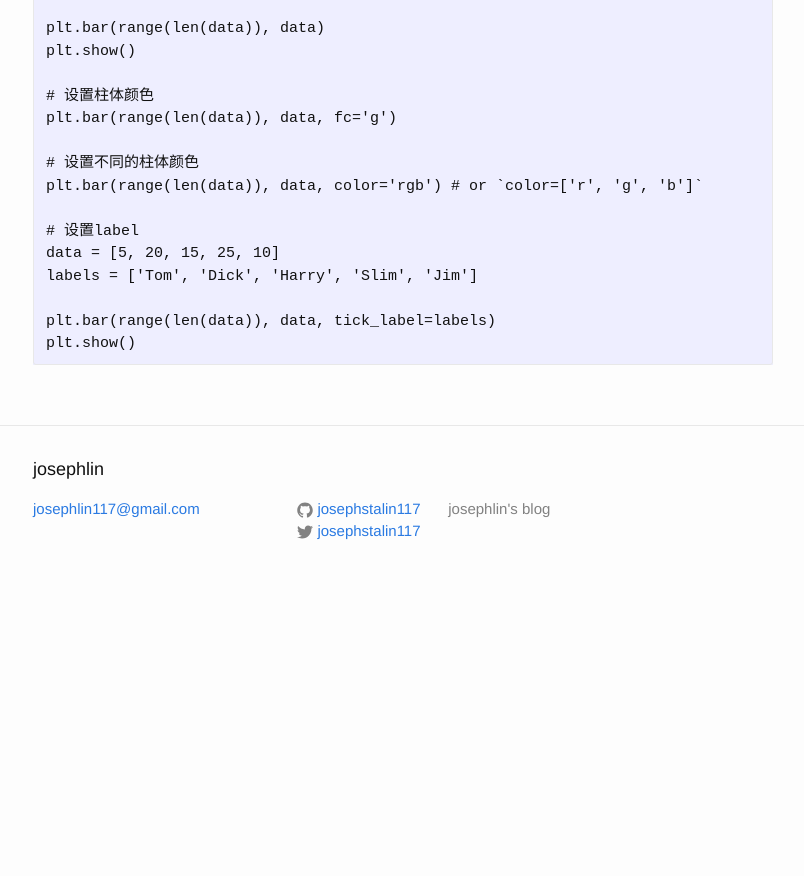
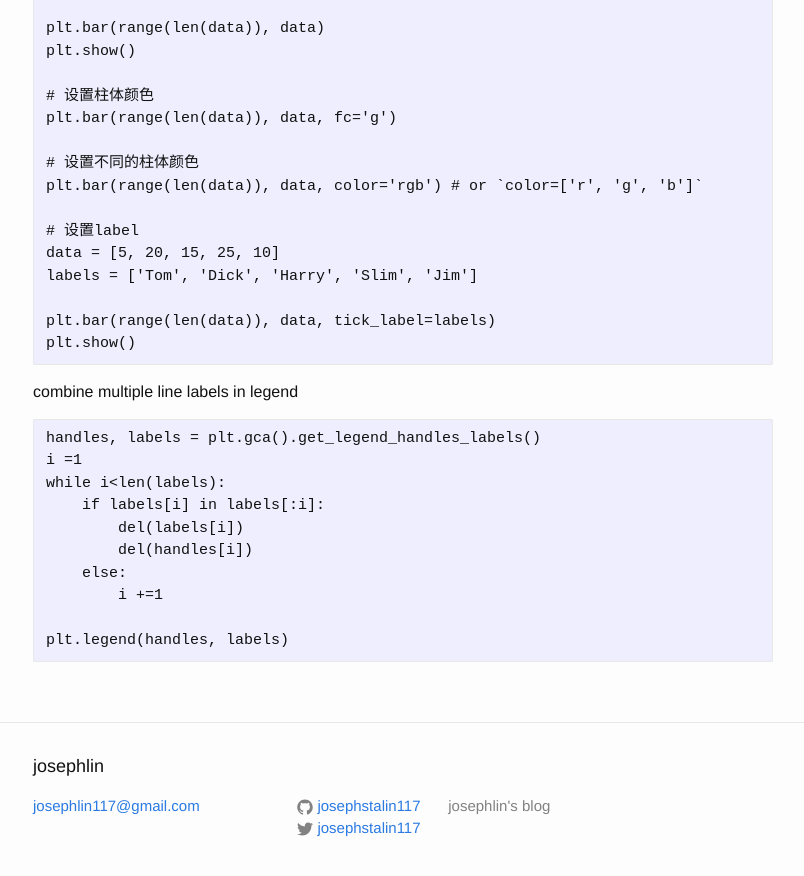
Before and after one commit to josephstalin117/josephstalin117.github.io, a Jekyll site: the page built from _posts/2018-6-24-Matplotlib.markdown, in a window 1280 px wide and 900 px high, scrolled down 3758 px. Shown: the top 876 px of the window, without its empty margins (237-1041 px from the left). Built offline with Jekyll 4.4.1, drawn with Linux system fonts in a browser that asks for light colours; before the commit the page ends 4361 px from its top, so only the background shows below that.

Commit message:
add combine multi line label

````diff
--- a/_posts/2018-6-24-Matplotlib.markdown
+++ b/_posts/2018-6-24-Matplotlib.markdown
@@ -160,3 +160,17 @@ labels = ['Tom', 'Dick', 'Harry', 'Slim', 'Jim']
 plt.bar(range(len(data)), data, tick_label=labels)
 plt.show()
 ```
+
+combine multiple line labels in legend
+```
+handles, labels = plt.gca().get_legend_handles_labels()
+i =1
+while i<len(labels):
+    if labels[i] in labels[:i]:
+        del(labels[i])
+        del(handles[i])
+    else:
+        i +=1
+
+plt.legend(handles, labels)
+```
````
